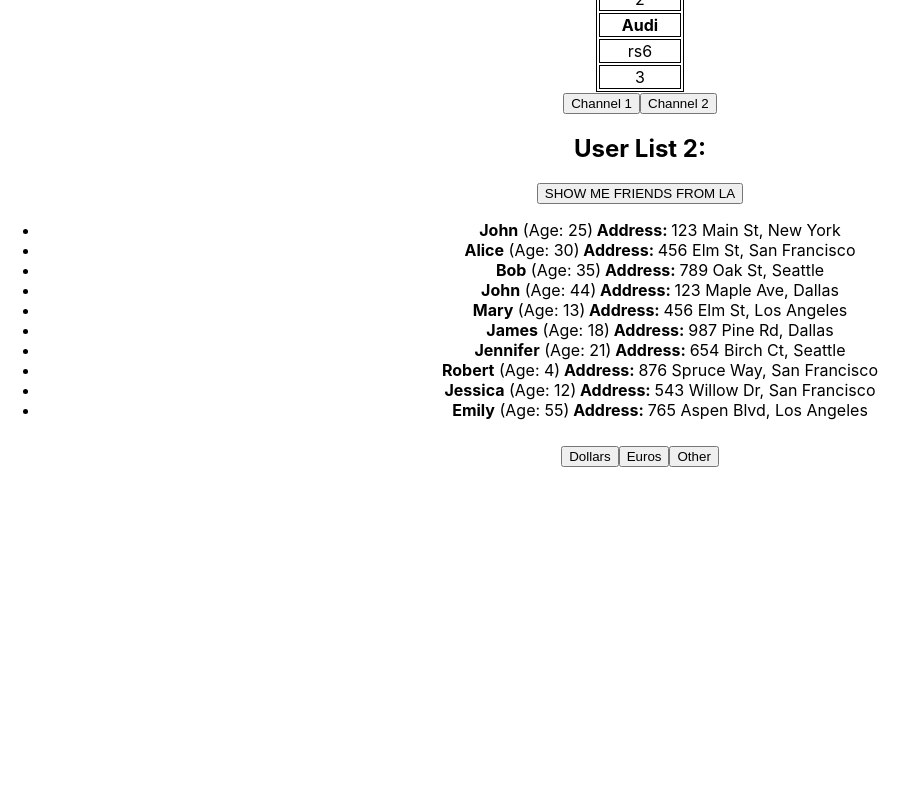
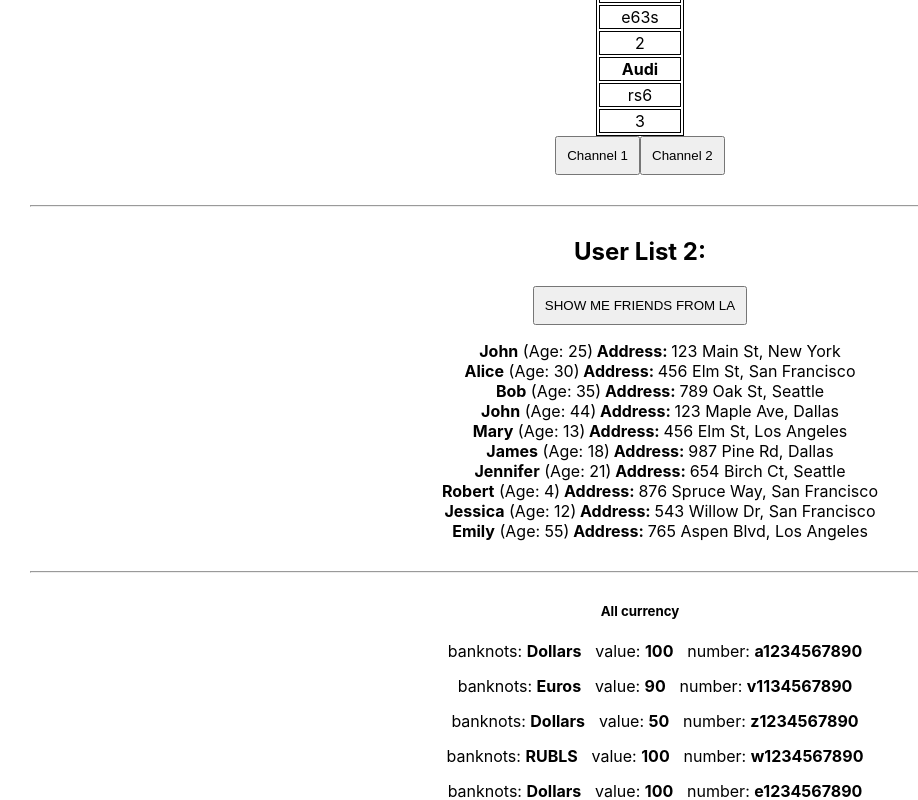
Before and after one commit to EleonoraPavlova/hReact, a React (Create React App) app: page / in a window 1280 px wide. Shown: the part 500-1300 px from the top of the page, without its empty margins (0-918 px from the left). Before the commit the page ends 992 px from the top, so only its background shows below. Built offline with nearby package versions, Linux system fonts and the light colour scheme.

Commit message:
done microtask filter currency

```diff
--- a/src/HW/1/HW1.tsx
+++ b/src/HW/1/HW1.tsx
@@ -4,19 +4,6 @@ import { Car } from "./Car";
 import { UserList } from './UserList';
 
 export const HW1 = () => {
-
-	// 1️⃣ Раскомментируйте JSX (HW1.tsx, UserList.tsx) и вы увидите,
-	// что приложение начнет гореть красным и ругаться 😡
-	// 2️⃣ Ваша задача: ❗ПОЧИНИТЬ ПРОЕКТ❗
-	// - прописать типизацию, где необходимо
-	// - починить все, что горит красным
-	// - дописать функциональность (где указано комментариями)
-	// - приложение должно компилироваться и запускаться в браузере
-
-	// ❗ Массив с данными не трогаем!
-	// ❗ id на элементах не удаляем и не изменяем! Они нужны для автотестов.
-	// Если нужно подставить элемент массива в id, то подставляем по аналогии с другими элементами!
-
 	const users = [
 		{ id: 1, name: 'John', age: 25, address: { street: '123 Main St', city: 'New York' } },
 		{ id: 2, name: 'Alice', age: 30, address: { street: '456 Elm St', city: 'San Francisco' } },
@@ -48,9 +35,13 @@ export const HW1 = () => {
 	return (
 		<div id={'hw01'}>
 			<UserList users={users} />
-			<Car cars={cars} />
-			<Button id="one" action={oneButton} color="red">Channel 1</Button>
-			<Button id="two" action={() => twoButton(2, 78)}>Channel 2</Button>
+			<div>
+				<h5>Complement the task</h5>
+				<Car cars={cars} />
+				<Button id="one" action={oneButton} color="red">Channel 1</Button>
+				<Button id="two" action={() => twoButton(2, 78)}>Channel 2</Button>
+			</div>
+			<hr />
 		</div>
 	);
 };
--- a/src/HW/2/HW2.tsx
+++ b/src/HW/2/HW2.tsx
@@ -18,17 +18,6 @@ export type UsersObject = {
 };
 
 export const HW2 = () => {
-
-  // 1️⃣ Раскомментируйте JSX (UserList2.tsx) и вы увидите,
-  // что приложение начнет гореть красным и ругаться 😡
-  // 2️⃣ Ваша задача: ❗ПОЧИНИТЬ ПРОЕКТ❗
-  // - прописать типизацию, где необходимо
-  // - починить все, что горит красным
-  // - дописать функциональность (где указано комментариями)
-  // - приложение должно компилироваться и запускаться в браузере
-
-  // ❗ Массив с данными не трогаем!
-
   const users = {
     myFriends: [
       { id: 1, name: 'John', age: 25, address: { street: '123 Main St', city: 'New York' } },
@@ -64,6 +53,7 @@ export const HW2 = () => {
   return (
     <div id={'hw02'}>
       <UserList2 users={currentUsers} filterUsers={filterUsers} />
+      <hr />
     </div>
   );
 };
--- a/src/HW/2/UserList2.tsx
+++ b/src/HW/2/UserList2.tsx
@@ -1,5 +1,5 @@
 
-// import { Button } from "../../components/Button";
+import { Button } from "../../components/Button";
 import { CurrentUser } from './CurrentUser';
 import { UsersObject } from './HW2';
 
@@ -13,7 +13,7 @@ export const UserList2 = (props: UserList2Props) => {
 	return (
 		<div id={'hw02-users'}>
 			<h2>User List 2:</h2>
-			<button id={'hw02-filter-button'} onClick={() => props.filterUsers()}>SHOW ME FRIENDS FROM LA</button>
+			<Button id="hw02-filter-button" action={props.filterUsers}>SHOW ME FRIENDS FROM LA</Button>
 			<ul>
 				{props.users.myFriends.map((user) => (< CurrentUser key={user.id} user={user} />))}
 			</ul>
@@ -22,4 +22,4 @@ export const UserList2 = (props: UserList2Props) => {
 };
 
 
-// 		<Button id="hw02-filter-button" action={props.filterUsers}>SHOW ME FRIENDS FROM LA</Button>
+//<button id={'hw02-filter-button'} onClick={() => props.filterUsers()}>SHOW ME FRIENDS FROM LA</button>
--- /dev/null
+++ b/src/SetMoney/MoneyList.tsx
@@ -0,0 +1,19 @@
+import React from 'react';
+import { MoneyItemProps } from "./SetMoney";
+
+type MoneyListProps = {
+  money: MoneyItemProps[];
+}
+
+export const MoneyList = ({ money }: MoneyListProps) => {
+  return (<ul>
+    {money.map(cur => {
+      return (<li key={cur.id} className="money-list">
+        <span className="money-list-item">banknots: <strong> {cur.banknots} </strong> </span>
+        <span className="money-list-item">value: <strong> {cur.value} </strong> </span>
+        <span className="money-list-item">number: <strong> {cur.number} </strong>  </span>
+      </li>)
+    })}
+  </ul>
+  )
+}
--- a/src/SetMoney/SetMoney.tsx
+++ b/src/SetMoney/SetMoney.tsx
@@ -2,42 +2,51 @@
 import { useState } from "react";
 import { Button } from "../components/Button";
 import "./index.css"
+import { MoneyList } from "./MoneyList";
 
 
-
-type SetMoney = {
+export type MoneyItemProps = {
   banknots: string,
   value: number,
   number: string,
+  id: number
 }
 
+type nameCurrency = "Dollars" | "Euros" | "Other"
+
 export const SetMoney = () => {
-  const [money, setMoney] = useState([
-    { banknots: 'Dollars', value: 100, number: ' a1234567890' },
-    { banknots: 'Euros', value: 90, number: ' v1134567890' },
-    { banknots: 'Dollars', value: 50, number: ' z1234567890' },
-    { banknots: 'RUBLS', value: 100, number: ' w1234567890' },
-    { banknots: 'Dollars', value: 100, number: ' e1234567890' },
-    { banknots: 'Dollars', value: 50, number: ' c1234567890' },
-    { banknots: 'RUBLS', value: 100, number: ' r1234567890' },
-    { banknots: 'Dollars', value: 50, number: ' x1234567890' },
-    { banknots: 'RUBLS', value: 50, number: ' v1234567890' },
-    { banknots: 'Euros', value: 60, number: ' v1234567880' },
-    { banknots: 'GBP', value: 30, number: ' g1234567890' },
-    { banknots: 'GBP', value: 50, number: ' g1234566890' },
-  ])
+  const moneyArr = [
+    { banknots: 'Dollars', value: 100, number: ' a1234567890', id: 1 },
+    { banknots: 'Euros', value: 90, number: ' v1134567890', id: 2 },
+    { banknots: 'Dollars', value: 50, number: ' z1234567890', id: 3 },
+    { banknots: 'RUBLS', value: 100, number: ' w1234567890', id: 4 },
+    { banknots: 'Dollars', value: 100, number: ' e1234567890', id: 5 },
+    { banknots: 'Dollars', value: 50, number: ' c1234567890', id: 6 },
+    { banknots: 'RUBLS', value: 100, number: ' r1234567890', id: 7 },
+    { banknots: 'Dollars', value: 50, number: ' x1234567890', id: 8 },
+    { banknots: 'RUBLS', value: 50, number: ' v1234567890', id: 9 },
+    { banknots: 'Euros', value: 60, number: ' v1234567880', id: 10 },
+    { banknots: 'GBP', value: 30, number: ' g1234567890', id: 11 },
+    { banknots: 'GBP', value: 50, number: ' g1234566890', id: 12 },
+  ]
 
-  function filterMoney() {
-    let filteredMoney = money.filter(m => m.banknots === "Dollars")
+  const [money, setMoney] = useState<MoneyItemProps[]>(moneyArr)
+
+  let filteredMoney = money;
+  function filterMoney(name: nameCurrency) {
+    if (name) filteredMoney = moneyArr.filter(m => m.banknots === name)
+    if (name === "Other") filteredMoney = moneyArr.filter(m => m.banknots !== 'Dollars' && m.banknots !== 'Euros')
     setMoney(filteredMoney)
   }
 
 
   return (
     <div className="set-money">
-      <Button id="dollars" action={filterMoney} class="item">Dollars</Button>
-      <Button id="euros" action={filterMoney} class="item">Euros</Button>
-      <Button id="other" action={filterMoney} class="item">Other</Button>
+      <h5>All currency</h5>
+      <MoneyList money={filteredMoney} />
+      <Button id="dollars" action={() => filterMoney("Dollars")} additionalClass="item red">Dollars</Button>
+      <Button id="euros" action={() => filterMoney("Euros")} additionalClass="item violet">Euros</Button>
+      <Button id="other" action={() => filterMoney("Other")} additionalClass="item pink">Other</Button>
     </div>
   );
 };
--- a/src/SetMoney/index.css
+++ b/src/SetMoney/index.css
@@ -5,4 +5,31 @@
 .item {
   padding: 15px;
   margin-right: 15px;
+  border: none;
+  border-radius: 4px;
 }
+
+.item:hover {
+  color: white;
+  opacity: 0.8;
+}
+
+.item.red {
+  background-color: bisque;
+}
+
+.item.violet {
+  background-color: blueviolet;
+}
+
+.item.pink {
+  background-color: pink;
+}
+
+.money-list {
+  margin-bottom: 15px;
+}
+
+.money-list-item {
+  margin-right: 10px;
+}
--- a/src/components/Button.tsx
+++ b/src/components/Button.tsx
@@ -6,11 +6,11 @@ export type ButtonProps = {
   id: string,
   children: ReactNode;
   color?: string,
-  class?: string,
+  additionalClass?: string,
 }
 
 export const Button = (props: ButtonProps) => {
   return (
-    <button key={props.id} onClick={() => { props.action() }}>{props.children}</button>
+    <button key={props.id} onClick={() => { props.action() }} className={`button ${props.additionalClass}`}> {props.children}</button >
   )
 }
--- a/src/index.css
+++ b/src/index.css
@@ -12,6 +12,14 @@ code {
     monospace;
 }
 
+li {
+  list-style-type: none;
+}
+
+hr {
+  margin: 30px;
+}
+
 table,
 th,
 td {
@@ -23,3 +31,7 @@ td {
   flex-direction: column;
   align-items: center;
 }
+
+.button {
+  padding: 10px;
+}
```
